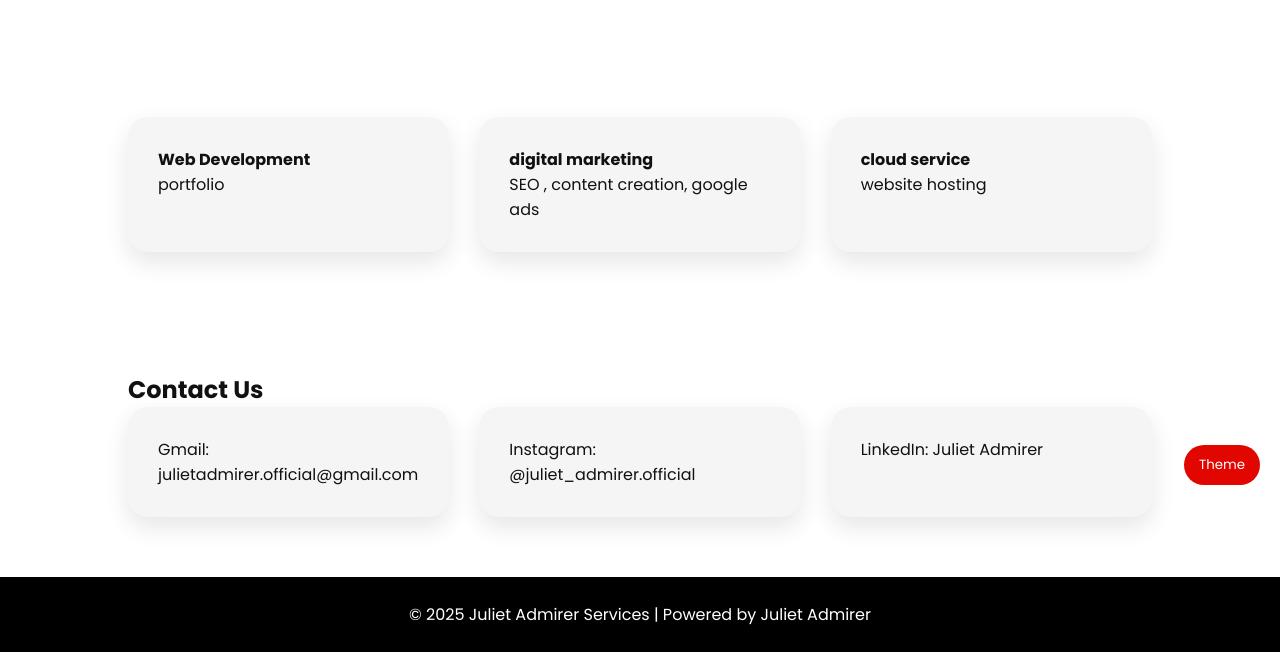
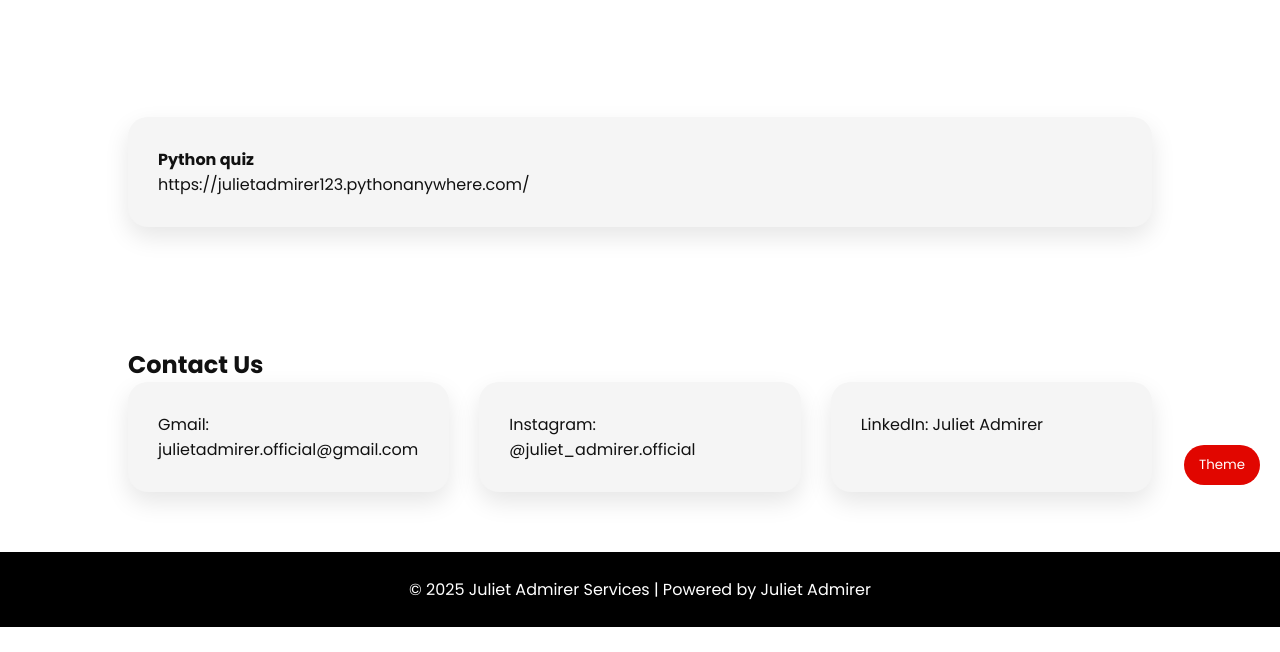
Before and after one commit to julietadmirerofficial-eng/Mainpage-, a plain HTML site: page Service.html in a window 1280 px wide. Shown: the part 295-947 px from the top of the page. After the commit the page ends 922 px from the top, so only its background shows below. Drawn offline with Linux system fonts and the light colour scheme.

Commit message:
Update Service.html

```diff
--- a/Service.html
+++ b/Service.html
@@ -49,9 +49,7 @@
   <p>We deliver powerful IT services that help businesses grow digitally</p>
 </div><section>
   <div class="grid">
-    <div class="card"><b>Web Development</b><br>portfolio </div>
-    <div class="card"><b>digital marketing</b><br>SEO , content creation, google ads </div>
-    <div class="card"><b>cloud service</b><br>website hosting  </div>
+    <div class="card"><b>Python quiz</b><br>https://julietadmirer123.pythonanywhere.com/</div>
 
   </div>
 </section>
```
